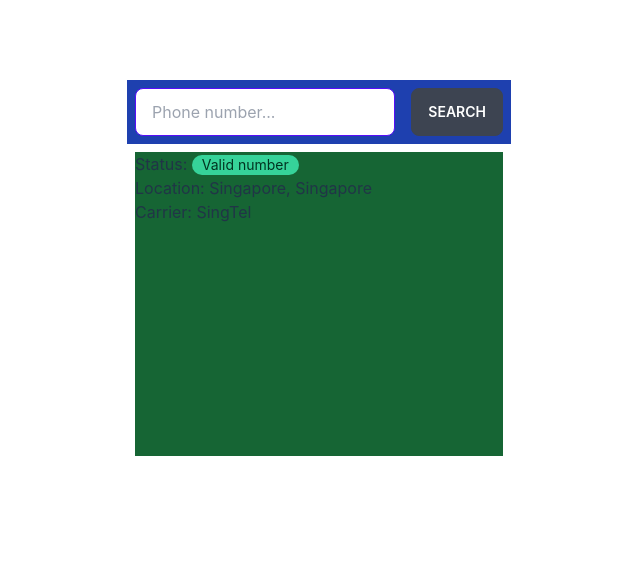
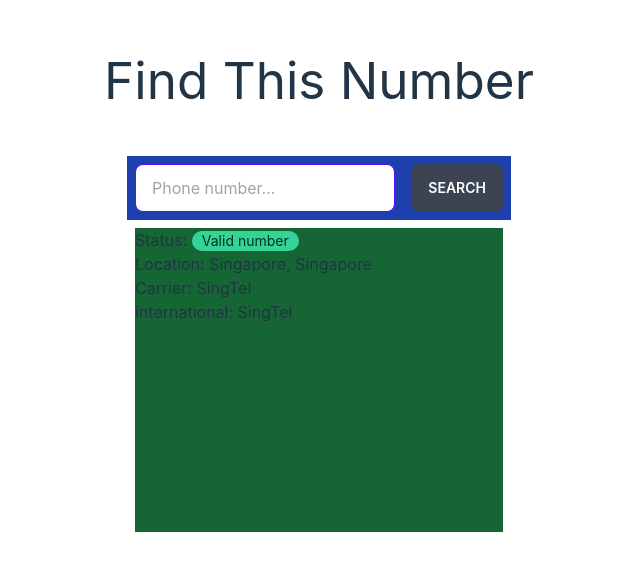
Before and after one commit to roycehoe/number-search, a Vue app in the folder frontend/: page / in a window 1280 px wide. Shown: the part 128-698 px from the top of the page, without its empty margins (321-961 px from the left). Built offline with nearby package versions, Linux system fonts and the light colour scheme.

Commit message:
feat: Create name of app as a header

```diff
--- a/frontend/src/App.vue
+++ b/frontend/src/App.vue
@@ -56,7 +56,8 @@ function handleClick() {
 </script>
 
 <template>
-  <div>
+  <div class="flex flex-col justify-center items-center">
+    <h1 class="m-12">Find This Number</h1>
     <div class="grid grid-rows-6 w-96">
       <div class="phone-number-input bg-blue-800 row-span-1">
         <div class="flex m-2">
@@ -85,6 +86,7 @@ function handleClick() {
           </div>
           <p v-if="mockData.valid" class="text-left">Location: {{ mockData.country.name }}, {{ mockData.location }}</p>
           <p v-if="mockData.valid" class="text-left">Carrier: {{ mockData.carrier }}</p>
+          <p v-if="mockData.valid" class="text-left">international: {{ mockData.carrier }}</p>
         </div>
       </Transition>
     </div>
```
